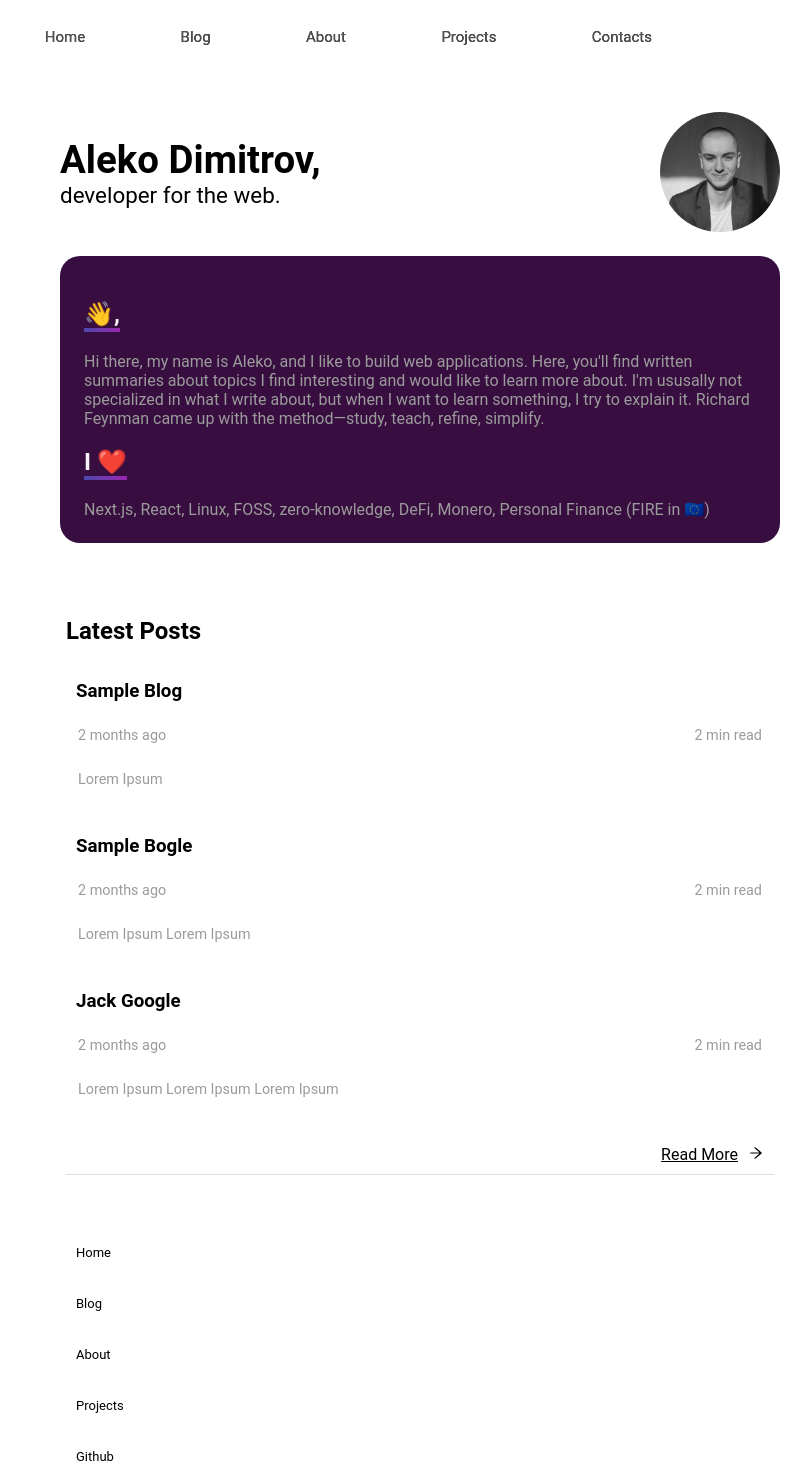
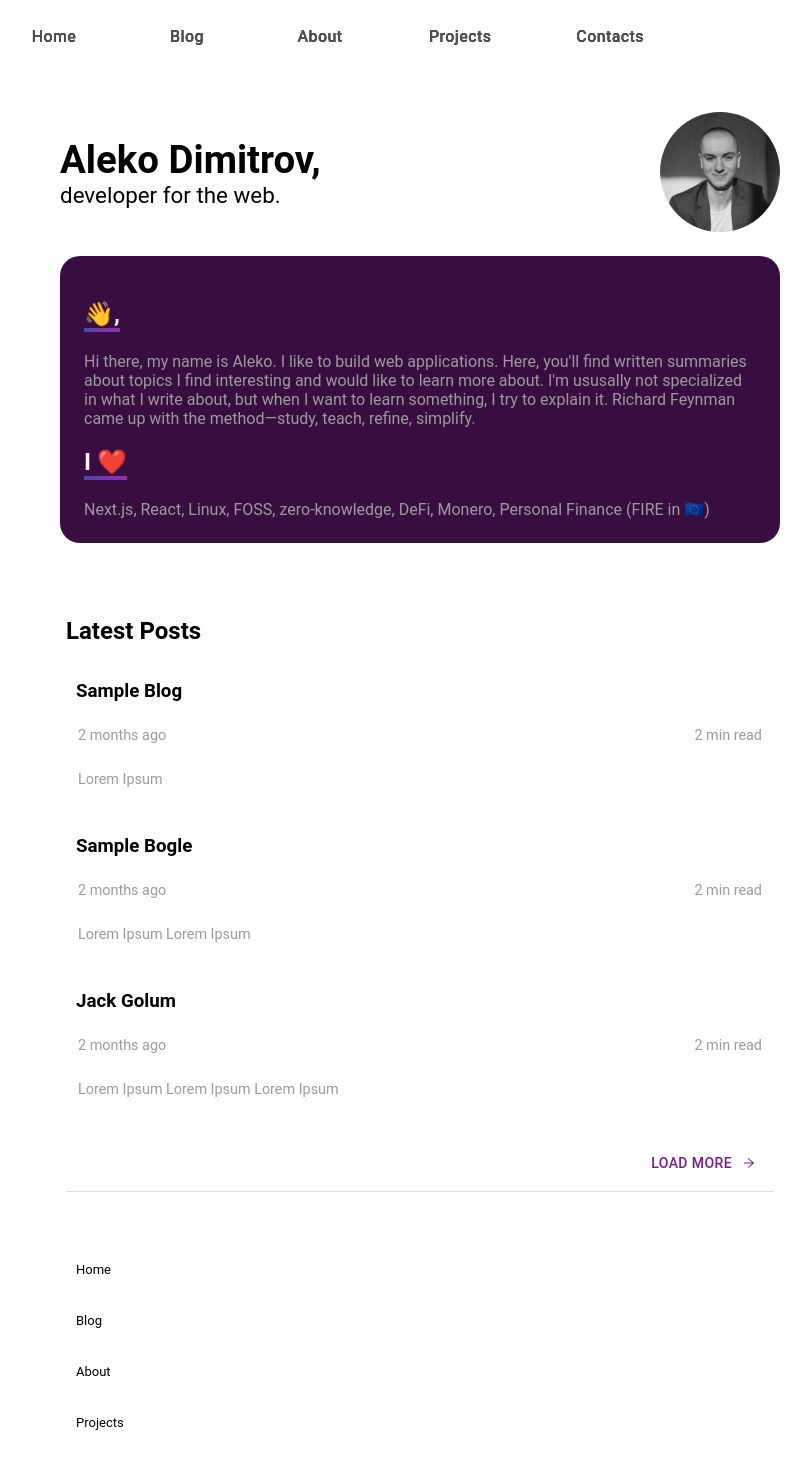
Before and after one commit to AlekoDimitrov/alekodimitrov.com-personal, a Next.js app: page / in a window 1280 px wide. Shown: the top 1466 px of the page, without its empty margins (220-1031 px from the left). Built offline with nearby package versions, Linux system fonts and the light colour scheme.

Commit message:
Render more articles on Home page using button

```diff
--- a/src/blogData.ts
+++ b/src/blogData.ts
@@ -14,7 +14,49 @@ export default [
   {
     date: "",
     slug: "jackGoogle",
-    title: "Jack Google",
+    title: "Jack Golum",
+    description: "Lorem Ipsum Lorem Ipsum Lorem Ipsum",
+  },
+  {
+    date: "",
+    slug: "jackGoogle",
+    title: "Jack Golum",
+    description: "Lorem Ipsum Lorem Ipsum Lorem Ipsum",
+  },
+  {
+    date: "",
+    slug: "jackGoogle",
+    title: "Jack Golum",
+    description: "Lorem Ipsum Lorem Ipsum Lorem Ipsum",
+  },
+  {
+    date: "",
+    slug: "jackGoogle",
+    title: "Jack Golum",
+    description: "Lorem Ipsum Lorem Ipsum Lorem Ipsum",
+  },
+  {
+    date: "",
+    slug: "jackGoogle",
+    title: "Jack Golum",
+    description: "Lorem Ipsum Lorem Ipsum Lorem Ipsum",
+  },
+  {
+    date: "",
+    slug: "jackGoogle",
+    title: "Jack Golum",
+    description: "Lorem Ipsum Lorem Ipsum Lorem Ipsum",
+  },
+  {
+    date: "",
+    slug: "jackGoogle",
+    title: "Jack Golum",
+    description: "Lorem Ipsum Lorem Ipsum Lorem Ipsum",
+  },
+  {
+    date: "",
+    slug: "jackGoogle",
+    title: "Jack Golum",
     description: "Lorem Ipsum Lorem Ipsum Lorem Ipsum",
   },
 ];
--- a/src/components/Hero.tsx
+++ b/src/components/Hero.tsx
@@ -43,7 +43,7 @@ const Hero = () => {
         >
           <h2 className="heroH2">👋,</h2>
           <p className="heroP">
-            Hi there, my name is Aleko, and I like to build web applications.
+            Hi there, my name is Aleko. I like to build web applications.
             Here, you'll find written summaries about topics I find interesting
             and would like to learn more about. I'm ususally not specialized in
             what I write about, but when I want to learn something, I try to
--- a/src/components/LatestPosts.tsx
+++ b/src/components/LatestPosts.tsx
@@ -1,6 +1,6 @@
-import { Box, Divider, Link } from "@mui/material";
+import { Box, Button, Divider, Link } from "@mui/material";
 import { AiOutlineArrowRight } from "react-icons/ai";
-import React from "react";
+import React, { useState } from "react";
 import { motion } from "framer-motion";
 import blogsMeta from "../blogData";
 
@@ -10,18 +10,18 @@ const blogVariants = {
   },
   whileHover: {
     scale: 1.01,
-    backgroundColor: "#f9f9f9",
+    backgroundColor: "#fbf7fb",
   },
 };
 
 const LatestPosts = () => {
-  let key = 0;
+  const [articles, setArticles] = useState(true);
   return (
     <>
       <Box padding="30px">
         <h2>Latest Posts</h2>
-        {blogsMeta.map((blog) => {
-          key += 1;
+        {blogsMeta.map((blog, key) => {
+          if (key < 3) {
             return (
               <Link href={blog.slug} underline="none" key={key}>
                 <motion.div
@@ -39,19 +39,46 @@ const LatestPosts = () => {
                 </motion.div>
               </Link>
             );
+          } else if (key < 6 && articles === false) {
+            return (
+              <Link href={blog.slug} underline="none" key={key}>
+                <motion.div
+                  className="latestPostsDIV"
+                  variants={blogVariants}
+                  initial="initial"
+                  whileHover="whileHover"
+                >
+                  <h3 className="latestPostsTitle">{blog.title}</h3>
+                  <Box display={"flex"} justifyContent={"space-between"}>
+                    <p className="latestPostsP">2 months ago</p>
+                    <p className="latestPostsP">2 min read</p>
+                  </Box>
+                  <p className="latestPostsP">{blog.description}</p>
+                </motion.div>
+              </Link>
+            );
+          }
         })}
-
-        <Link href="#" color={"#00000"}>
-          <Box display={"flex"} justifyContent={"flex-end"} padding="10px">
+        <Box width={"100%"} display={"flex"} justifyContent="flex-end">
+          <Button
+            onClick={() => {
+              setArticles(false);
+            }}
+            href={articles ? "" : "/articles"}
+          >
+            <Box padding="10px">
               <motion.div
                 className="latestPostsMOTIONDIV"
                 whileHover={{ color: "#9c27b0" }}
               >
-              <p className="readMore">Read More</p>
+                <p className="readMore">
+                  {articles ? "Load More" : "Read All"}
+                </p>
                 <AiOutlineArrowRight />
               </motion.div>
             </Box>
-        </Link>
+          </Button>
+        </Box>
 
         <Divider />
       </Box>
--- a/src/components/Navbar.tsx
+++ b/src/components/Navbar.tsx
@@ -1,4 +1,4 @@
-import { AppBar, IconButton, Toolbar } from "@mui/material";
+import { AppBar, Button, IconButton, Toolbar } from "@mui/material";
 import { HiMenuAlt4 } from "react-icons/hi";
 import { IoClose } from "react-icons/io5";
 import React from "react";
@@ -6,6 +6,29 @@ import { Box } from "@mui/system";
 import { motion } from "framer-motion";
 import LogoSvg from "!@svgr/webpack!../../public/alekodimitrov-logo.svg";
 import Link from "next/link";
+
+let navbarLinks = [
+  {
+    href: "/",
+    name: "Home",
+  },
+  {
+    href: "/articles",
+    name: "Blog",
+  },
+  {
+    href: "/about",
+    name: "About",
+  },
+  {
+    href: "/projects",
+    name: "Projects",
+  },
+  {
+    href: "/contacts",
+    name: "Contacts",
+  },
+];
 
 const Navbar = (props: any) => {
   const setNavigationState = () => {
@@ -28,7 +51,7 @@ const Navbar = (props: any) => {
           sx={{
             width: "100%",
             display: "flex",
-            justifyContent: "space-between",
+            justifyContent: "center",
             alignItems: "center",
           }}
         >
@@ -36,7 +59,7 @@ const Navbar = (props: any) => {
             sx={{
               display: "flex",
               alignItems: "center",
-              flex: 1.3,
+              flex: 1,
             }}
           >
             <Link href="/">
@@ -46,21 +69,17 @@ const Navbar = (props: any) => {
             </Link>
           </Box>
           <Box className={"navbarA"}>
-            <a href={"/"} className={"navbarTagText"}>
-              Home
-            </a>
-            <a href={"/articles"} className={"navbarTagText"}>
-              Blog
-            </a>
-            <a href={"/about"} className={"navbarTagText"}>
-              About
-            </a>
-            <a href={"/projects"} className={"navbarTagText"}>
-              Projects
-            </a>
-            <a href={"/contacts"} className={"navbarTagText"}>
-              Contacts
-            </a>
+            {navbarLinks.map((link, key) => {
+              return (
+                <Button
+                  sx={{ textTransform: "none" }}
+                  href={link.href}
+                  key={key}
+                >
+                  <p className={"navbarTagText"}>{link.name}</p>
+                </Button>
+              );
+            })}
           </Box>
           <Box
             onClick={setNavigationState}
--- a/styles/globals.css
+++ b/styles/globals.css
@@ -69,6 +69,7 @@ p {
 
 .latestPostsMOTIONDIV {
   display: flex;
+  align-items: center;
 }
 
 .footerListItems {
@@ -89,7 +90,7 @@ p {
 }
 
 .navbarTagText {
-  font-size: 15px;
+  font-size: 16px;
   color: rgb(82, 82, 82);
 }
 
```
Also changed, not shown: src/pages/articles/index.tsx (+30 -9 lines). Lines whose indentation alone changed are shown as unchanged.
